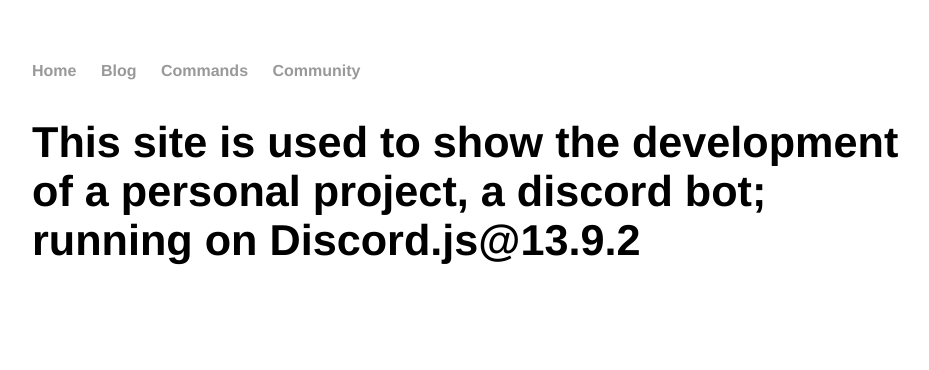
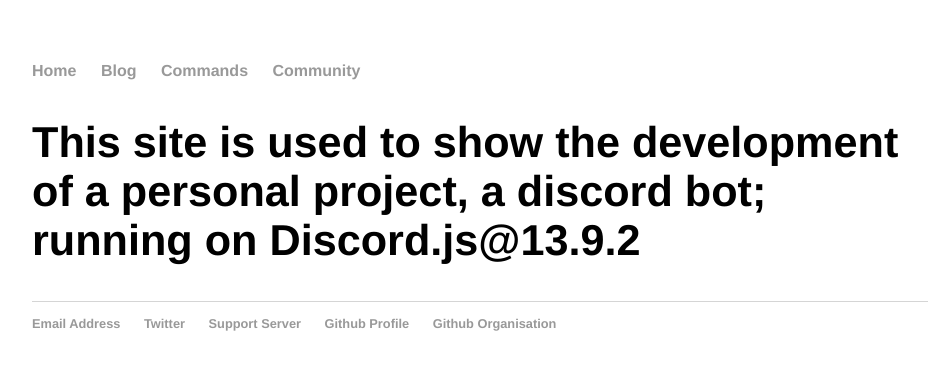
Before and after one commit to DamonTheBot/damonthebot.github.io, a Jekyll site: the page built from index.html, in a window 1280 px wide. Shown: the top 370 px of the page, without its empty margins (160-1089 px from the left). Built offline with Jekyll 4.4.1, drawn with Linux system fonts in a browser that asks for light colours.

```diff
--- a/_layouts/default.html
+++ b/_layouts/default.html
@@ -22,6 +22,16 @@
       {{ content }}
 
     </div>
+
+    <footer>
+    <ul>
+      <li><a href=" {{ site.Email }} "> Email Address </a></li>
+      <li><a href=" {{ site.Twitter }} "> Twitter </a></li>
+      <li><a href=" {{ site.Discord_server }} "> Support Server </a></li>
+      <li><a href=" {{ site.Github_Profile }} "> Github Profile </a></li>
+      <li><a href=" {{ site.Github_Organisation }} "> Github Organisation </a></li>
+    </ul>
+    </footer>
   </body>
 
 </html>
```
Also changed, not shown: _includes/contact.html (deleted, +0 -9 lines).
